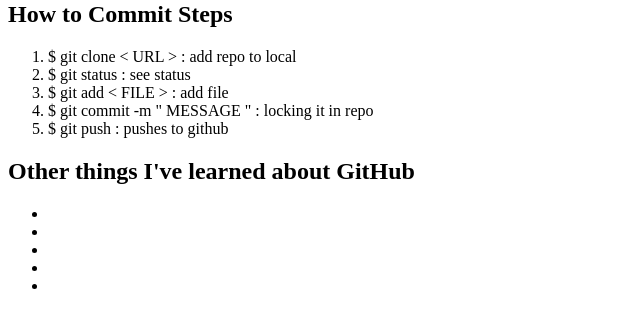
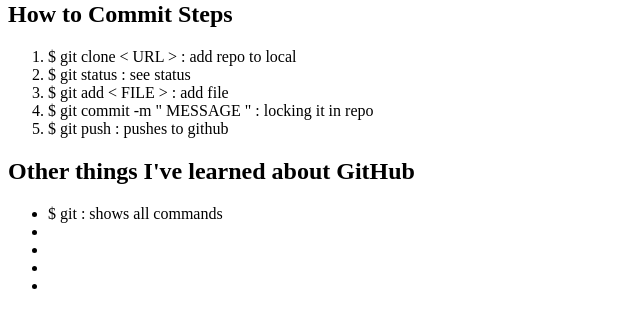
Before and after one commit to j-niel/sample, a plain HTML site: page index.html in a window 1280 px wide. Shown: the part 79-406 px from the top of the page, without its empty margins (0-640 px from the left). Drawn offline with Linux system fonts and the light colour scheme.

Commit message:
fifth commit

```diff
--- a/index.html
+++ b/index.html
@@ -21,7 +21,7 @@
 
         <h2>Other things I've learned about GitHub</h2>
         <ul>
-            <li></li>
+            <li>$ git : shows all commands</li>
             <li></li>
             <li></li>
             <li></li>
```
